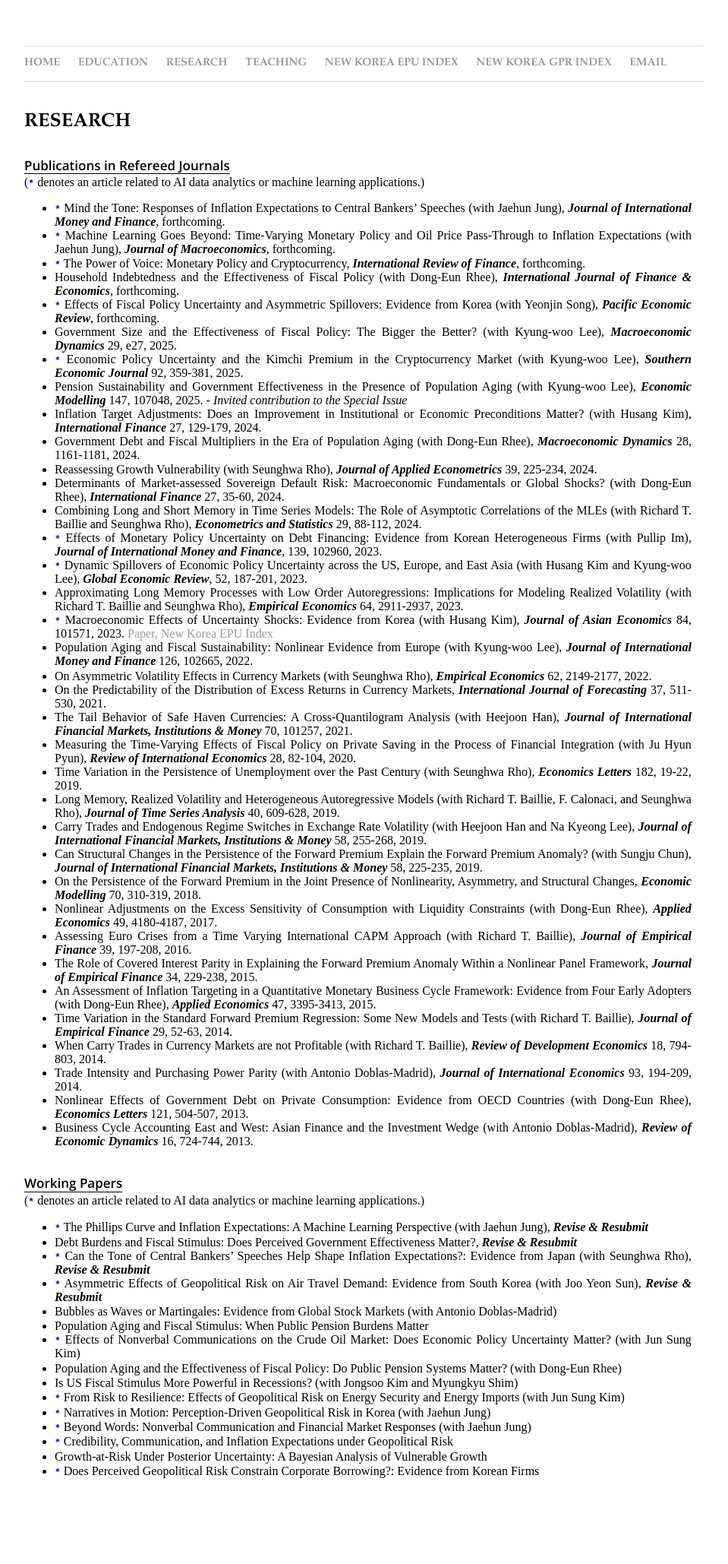
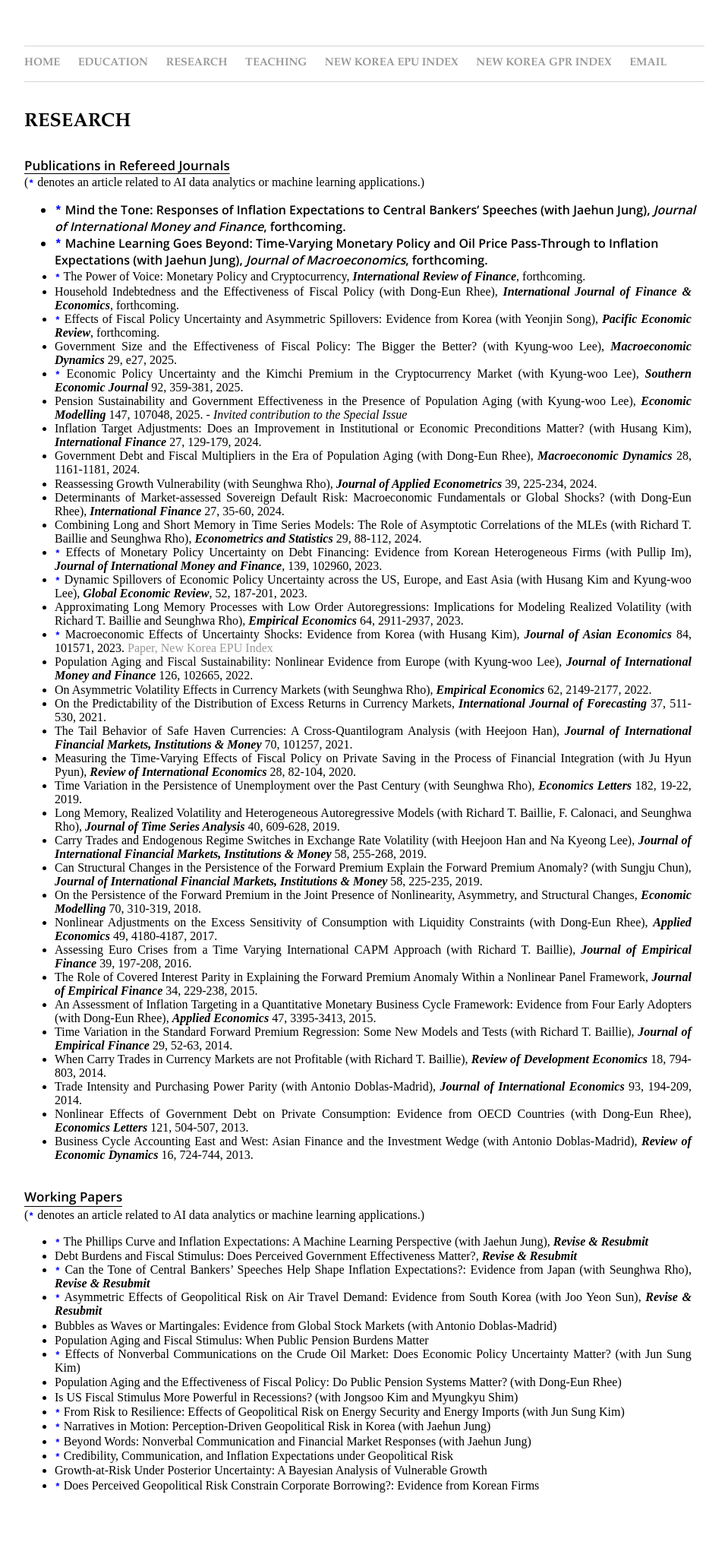
Before and after one commit to dooyeoncho/dooyeoncho.github.io, a Jekyll site: the page built from pages/research.html, in a window 1280 px wide. Shown: the whole page at 76% size, without its empty margins (160-1119 px from the left). Built offline with Jekyll 4.4.1, drawn with Linux system fonts in a browser that asks for light colours.

Commit message:
Update research.html

```diff
--- a/pages/research.html
+++ b/pages/research.html
@@ -16,13 +16,17 @@
 	text-align:justify;
 	vertical-align:middle;
 }
-.highlight-title {
-  font-size: 17px;
+span.highlight-title {
+  font-size: 16px;
   font-weight: 600;
   font-family: 'Open Sans', sans-serif;
-  display: inline; /* override the global inline-block if needed */
+  display: inline !important;  /* force override */
+  width: auto !important;
+  text-align: left !important;
 }
 </style>
+
+
 
 <div>
 <h1 class="headerstyle">Research</h1>
@@ -35,15 +39,8 @@
 <div><b><p style="font-family: 'Open Sans', sans-serif; font-size: 17px; font-weight: 800; color: black; text-decoration: underline; text-underline-position: under; margin: 0;">Publications in Refereed Journals</font></p></b></div> </div></li>(<code style="color : blue"><b>*</b></code> denotes an article related to AI data analytics or machine learning applications.)</li></div>
 		<div><ul>
 
-<style>
-  .highlight-title {
-    font-size: 16px;
-    font-weight: 600;
-    font-family: 'Open Sans', sans-serif;
-  }
-</style>
-			<span><li><code style="color : blue"><b>*</b></code> Mind the Tone: Responses of Inflation Expectations to Central Bankers’ Speeches (with Jaehun Jung), <em property="italic"><b>Journal of International Money and Finance</b></em>, forthcoming.</li></span>
-			<span><li><code style="color : blue"><b>*</b></code> Machine Learning Goes Beyond: Time-Varying Monetary Policy and Oil Price Pass-Through to Inflation Expectations (with Jaehun Jung), <em property="italic"><b>Journal of Macroeconomics</b></em>, forthcoming.</li></span>
+			<span class="highlight-title"><li><code style="color : blue"><b>*</b></code> Mind the Tone: Responses of Inflation Expectations to Central Bankers’ Speeches (with Jaehun Jung), <em property="italic"><b>Journal of International Money and Finance</b></em>, forthcoming.</li></span>
+			<span class="highlight-title"><li><code style="color : blue"><b>*</b></code> Machine Learning Goes Beyond: Time-Varying Monetary Policy and Oil Price Pass-Through to Inflation Expectations (with Jaehun Jung), <em property="italic"><b>Journal of Macroeconomics</b></em>, forthcoming.</li></span>
 			<span><li><code style="color : blue"><b>*</b></code> The Power of Voice: Monetary Policy and Cryptocurrency, <em property="italic"><b>International Review of Finance</b></em>, forthcoming.</li></span>
 			<span><li>Household Indebtedness and the Effectiveness of Fiscal Policy (with Dong-Eun Rhee), <em property="italic"><b>International Journal of Finance & Economics</b></em>, forthcoming.</li></span>
 			<span><li><code style="color : blue"><b>*</b></code> Effects of Fiscal Policy Uncertainty and Asymmetric Spillovers: Evidence from Korea (with Yeonjin Song), <em property="italic"><b>Pacific Economic Review</b></em>, forthcoming.</li></span>
```
